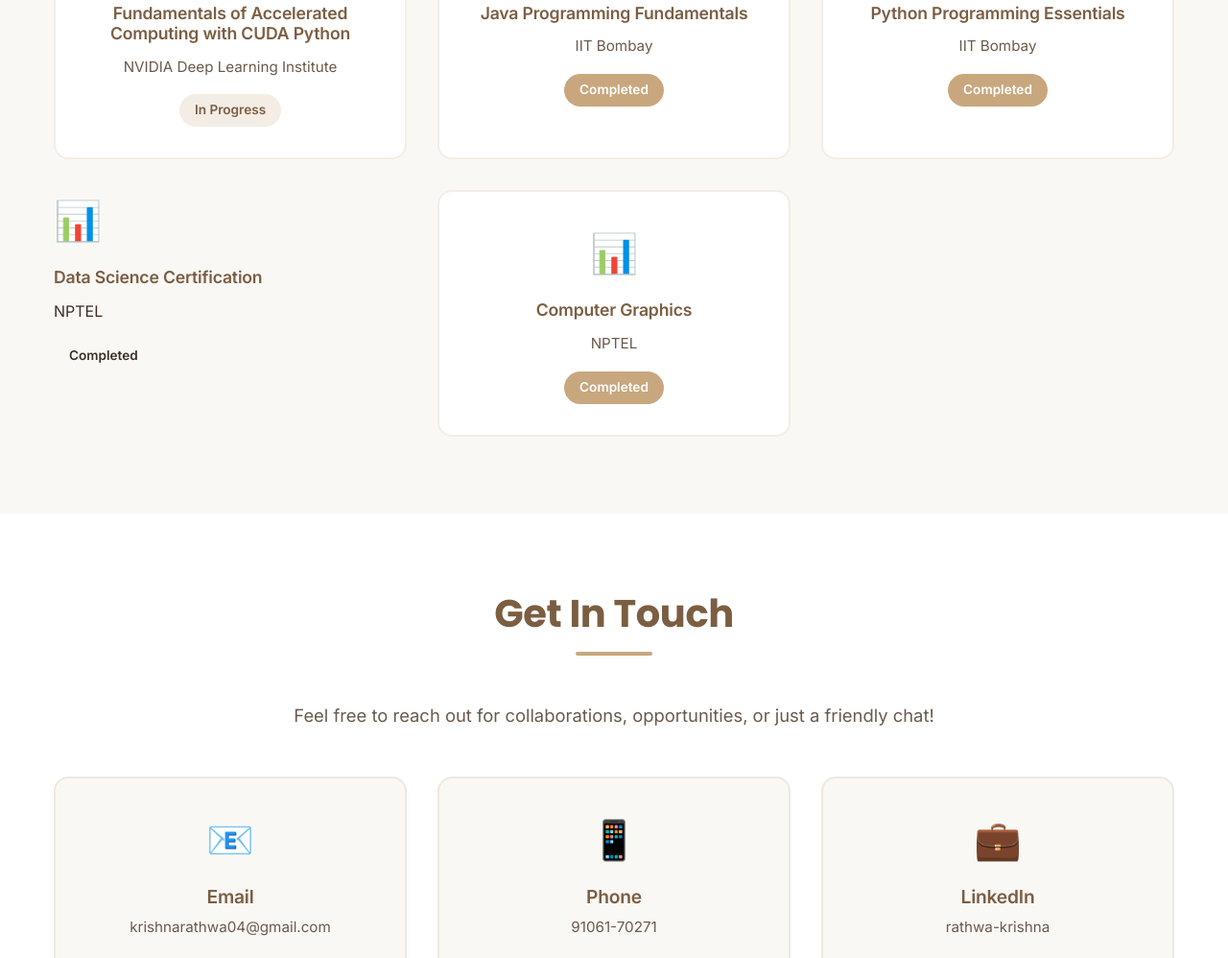
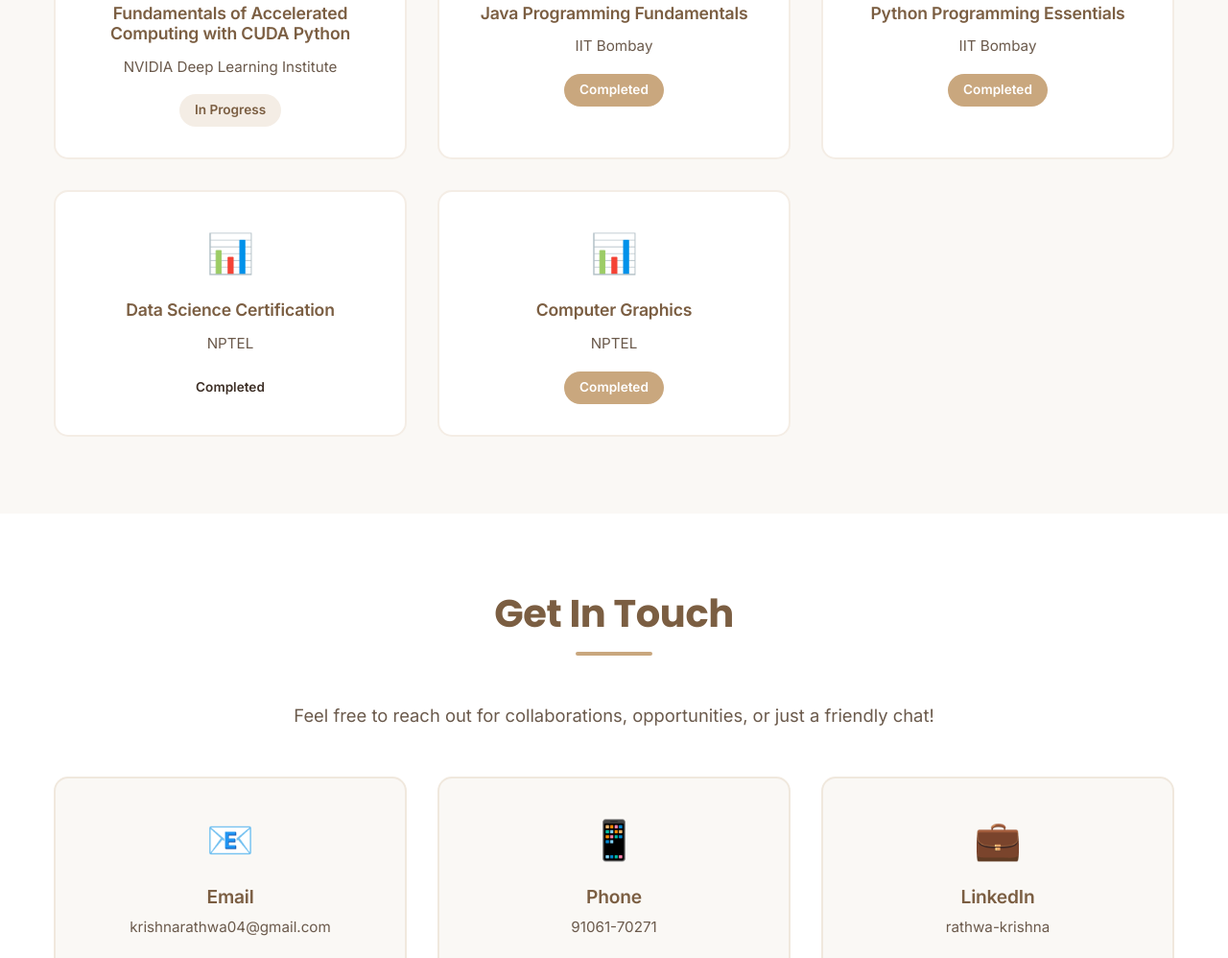
Before and after one commit to rkrishna04/KRISHNA_RATHWA, a plain HTML site: page index.html in a window 1280 px wide. Shown: the part 4426-5424 px from the top of the page at 96% size. Drawn offline with Linux system fonts and the light colour scheme.

Commit message:
Refactor certification card structure in index.html

```diff
--- a/index.html
+++ b/index.html
@@ -247,11 +247,11 @@
                     <p class="cert-org">IIT Bombay</p>
                     <span class="cert-status completed">Completed</span>
                 </div>
-                <div class="cert-card card-animate">
+                <div class="certification-card scroll-fade">
                     <div class="cert-icon">📊</div>
                     <h3 class="cert-title">Data Science Certification</h3>
-                    <p class="cert-issuer">NPTEL</p>
-                    <span class="cert-status status-complete">Completed</span>
+                    <p class="cert-org">NPTEL</p>
+                    <span class="cert-status complete">Completed</span>
                 </div>
                 <div class="certification-card scroll-fade">
                     <div class="cert-icon">📊</div>
```
